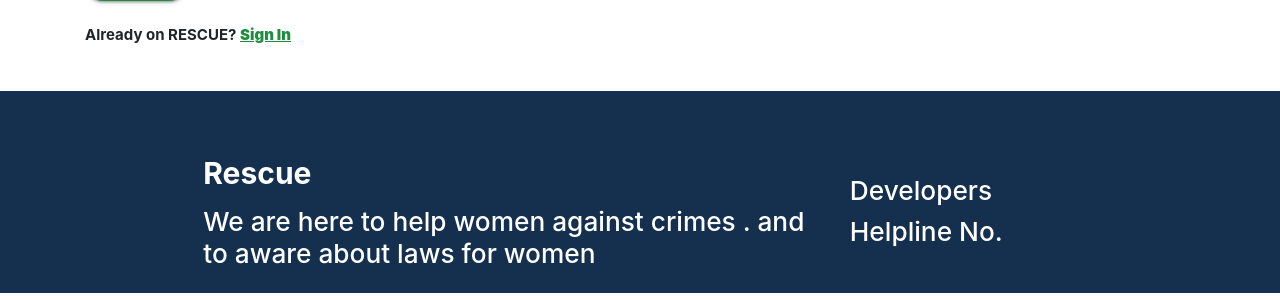
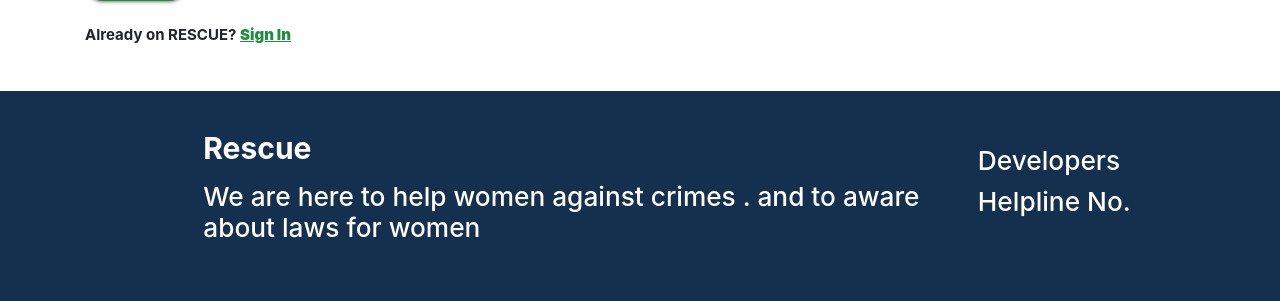
Before and after one commit to swapnilsparsh/Rescue, a Django app: page /register/ in a window 1280 px wide. Shown: the part 802-1103 px from the top of the page. Run offline with Django 3.2, Linux system fonts and the light colour scheme; some libraries are stand-ins or nearby versions.

Commit message:
Change done

```diff
--- a/main_app/templates/main_app/common.html
+++ b/main_app/templates/main_app/common.html
@@ -98,16 +98,16 @@
 
             {% endblock %}
 
-      <footer class="page-footer" style="background-color:rgb(21,48,78); padding-top:5%">
-      <div class="row" style="margin:0px">
+      <footer class="page-footer" style="background-color:rgb(21,48,78); padding-bottom:3%; padding-top:3%">
+      <div class="row" style="margin:0px;">
         <div class="col l6 s12" style="margin-left:15%;">
           <h2 class="white-text"><b>Rescue</b></h2>
           <p class="white-text text-lighten-4">
           <h3>We are here to help women against crimes . and to aware about laws for women</h3>
           </p>
         </div>
-        <div class="row" style="margin-right:20%">
-          <ul class="col" style="margin-top:5%;">
+        <div class="row" style="margin-right:10%">
+          <ul class="col" style="margin-top:5px;">
             <li style="margin:10px;"><a class="white-text " href="/developers">
                 <h3>Developers</h3>
               </a></li>
--- a/main_app/templates/main_app/home.html
+++ b/main_app/templates/main_app/home.html
@@ -165,7 +165,7 @@
 
 
 
- <footer class="page-footer" style="background-color:rgb(21,48,78); padding-top:5%">
+ <footer class="page-footer" style="background-color:rgb(21,48,78); padding-top:3%; padding-bottom:1%">
       <div class="row" style="margin:0px">
         <div class="col l6 s12" style="margin-left:15%;">
           <h2 class="white-text"><b>Rescue</b></h2>
@@ -173,8 +173,8 @@
           <h3>We are here to help women against crimes . and to aware about laws for women</h3>
           </p>
         </div>
-        <div class="row" style="margin-right:20%">
-          <ul class="col" style="margin-top:5%;">
+        <div class="row" style="margin-right:10%">
+          <ul class="col" style="margin-top:5px;">
             <li style="margin:10px;"><a class="white-text " href="/developers">
                 <h3>Developers</h3>
               </a></li>
```
